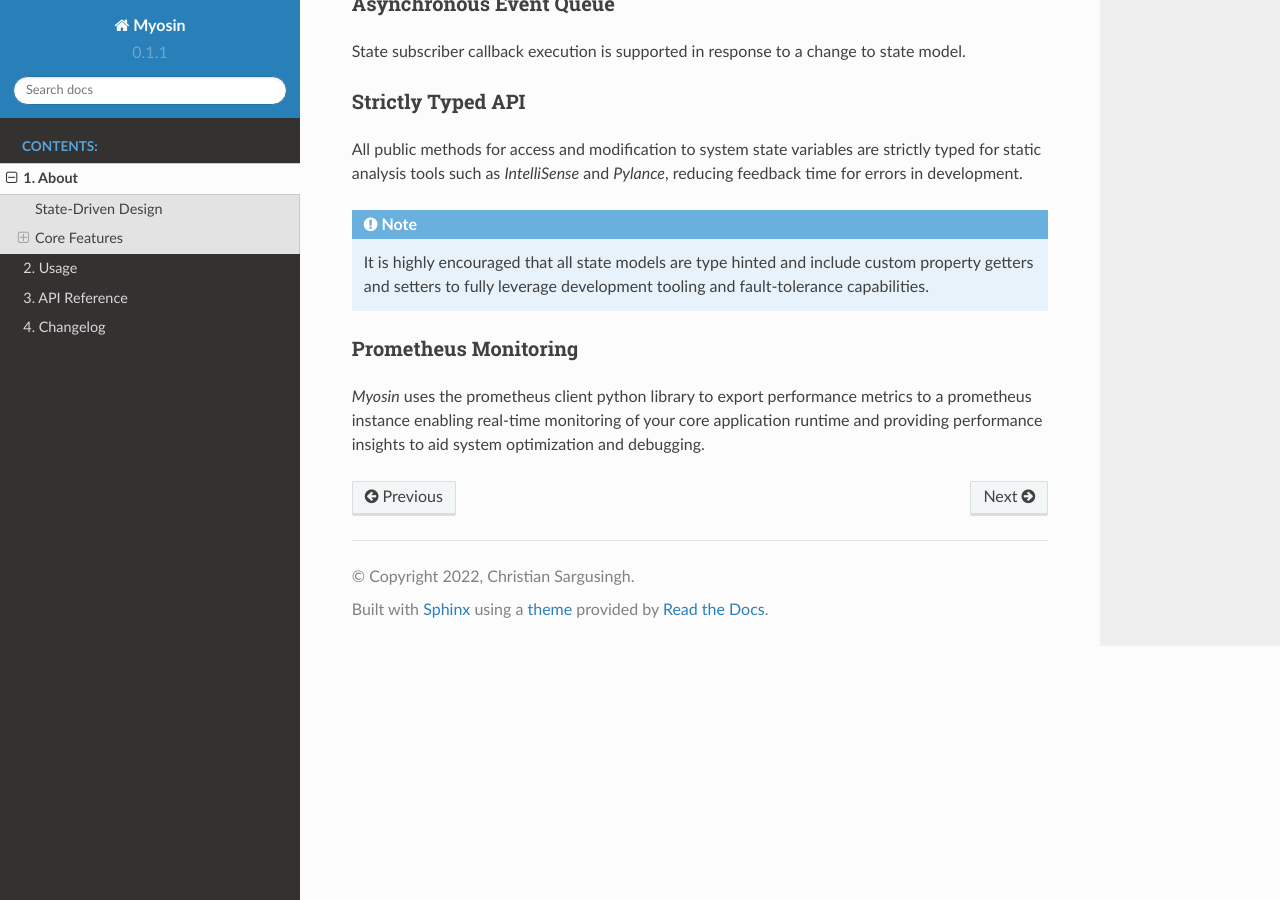
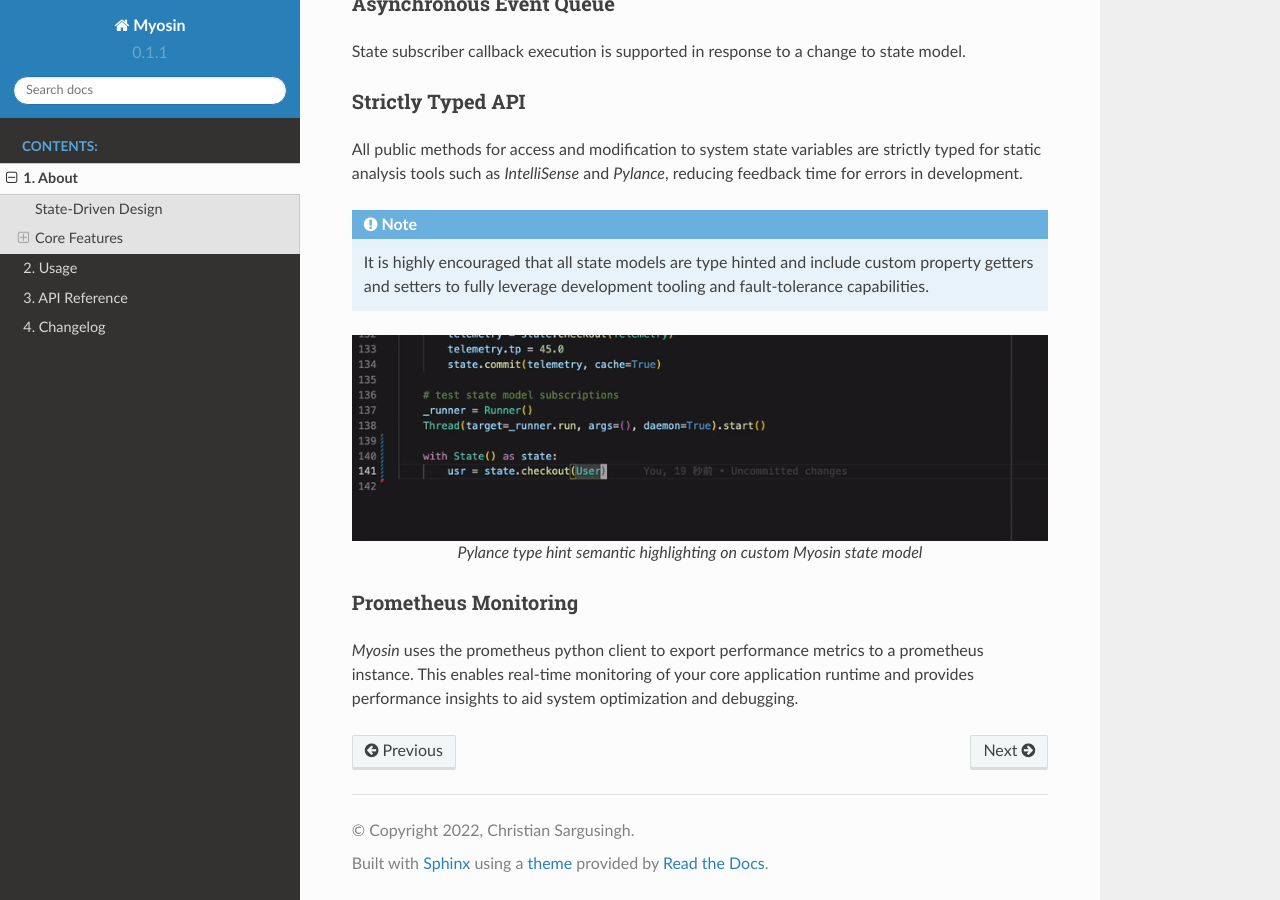
Before and after one commit to ztnel/model.io, a Sphinx documentation site: the page built from docs/source/about.rst, in a window 1280 px wide and 900 px high, scrolled down 1181 px. Built offline with Sphinx 7.4.7 and the Read the Docs theme 2.0.0, drawn with Linux system fonts in a browser that asks for light colours.

Commit message:
figure syntax fix and prometheus section fix

```diff
--- a/docs/source/about.rst
+++ b/docs/source/about.rst
@@ -39,9 +39,10 @@ All public methods for access and modification to system state variables are str
 
 .. figure:: ../_static/typing.gif
     :align: center
+
     Pylance type hint semantic highlighting on custom Myosin state model
 
 
 Prometheus Monitoring
 ~~~~~~~~~~~~~~~~~~~~~
-*Myosin* uses the prometheus client python library to export performance metrics to a prometheus instance enabling real-time monitoring of your core application runtime and providing performance insights to aid system optimization and debugging.
+*Myosin* uses the prometheus python client to export performance metrics to a prometheus instance. This enables real-time monitoring of your core application runtime and provides performance insights to aid system optimization and debugging.
```
